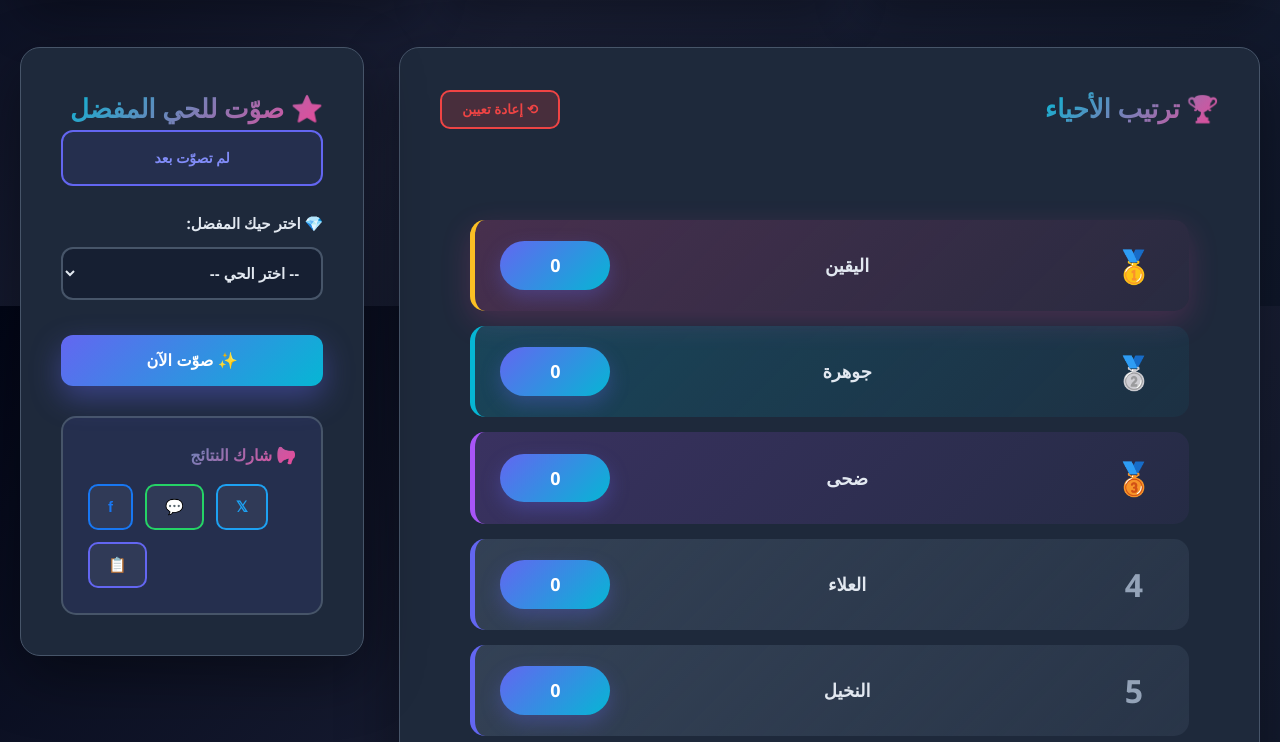
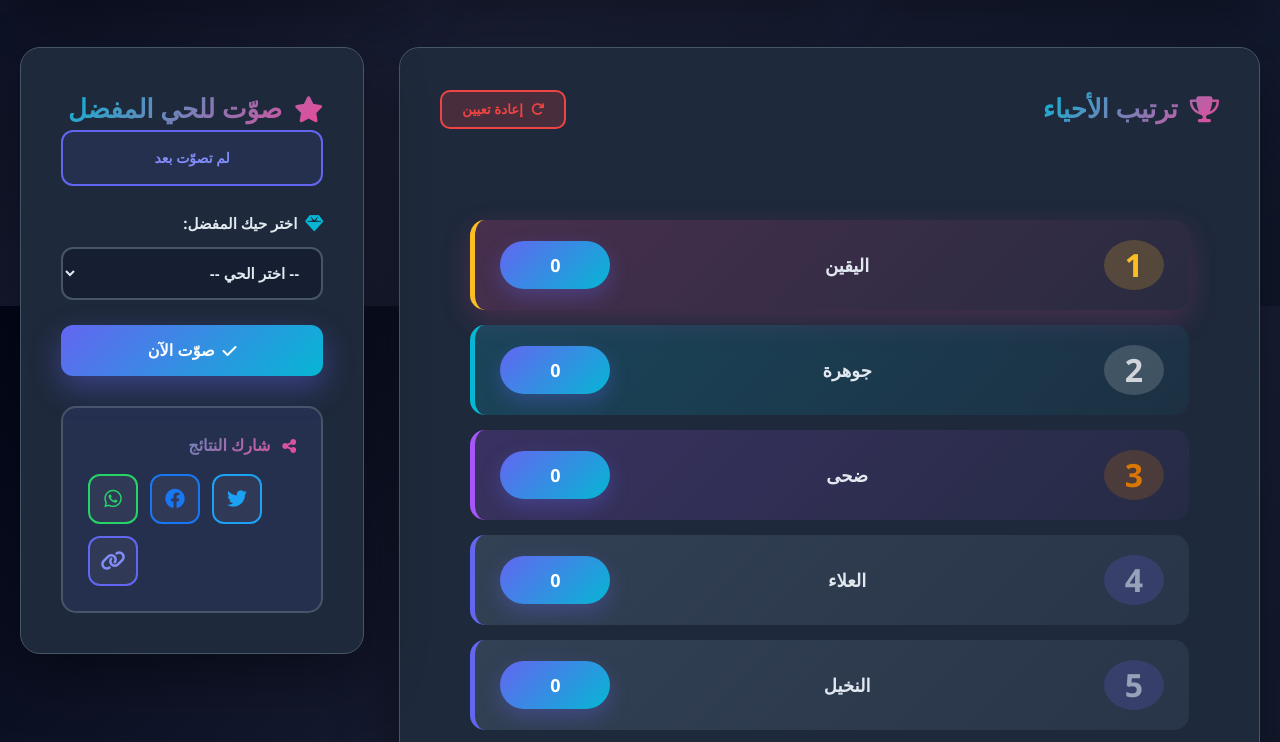
Before and after one commit to abderrahmanehouradi-source/Sidi-Moumen, a website: page index.html in a window 1280 px wide. Shown: the part 494-1236 px from the top of the page. Drawn offline with Linux system fonts and the light colour scheme.

Commit message:
🎯 إصلاح نهائي: أحياء تظهر بشكل صحيح + أصوات من الصفر + أيقونات احترافية بدل الايموجيات

```diff
--- a/app.js
+++ b/app.js
@@ -12,7 +12,7 @@ let deviceId = generateDeviceId();
 let hasVoted = false;
 let userVote = null;
 
-// توليد معرف فريد للجهاز
+// توليد معرّف فريد للجهاز
 function generateDeviceId() {
   let id = localStorage.getItem('deviceId');
   if (!id) {
@@ -91,8 +91,8 @@ function displayLeaderboard(leaderboard) {
   }
 
   leaderboardElement.innerHTML = leaderboard.map((item, index) => {
-    const medals = ['🥇', '🥈', '🥉'];
-    const medal = medals[index] || `${index + 1}`;
+    const medals = ['1', '2', '3'];
+    const medal = index < 3 ? medals[index] : `${index + 1}`;
     const topClass = index < 3 ? `top-${index + 1}` : '';
     const highlight = userVote === item.name ? ' highlight' : '';
 
@@ -137,7 +137,7 @@ async function handleVote(e) {
   e.preventDefault();
 
   if (hasVoted) {
-    showMessage('❌ لقد صوّت الجهاز الحالي مسبقاً', 'error');
+    showMessage('لقد صوّت الجهاز الحالي مسبقاً', 'error');
     return;
   }
 
@@ -145,12 +145,13 @@ async function handleVote(e) {
   const submitButton = e.target.querySelector('.btn-vote');
 
   if (!voteNeighborhood) {
-    showMessage('❌ يرجى اختيار حي', 'error');
+    showMessage('يرجى اختيار حي', 'error');
     return;
   }
 
   submitButton.disabled = true;
-  submitButton.textContent = '⏳ جاري المعالجة...';
+  const originalText = submitButton.innerHTML;
+  submitButton.innerHTML = '<i class="fas fa-spinner fa-spin"></i> جاري المعالجة...';
 
   try {
     // محاكاة تأخير
@@ -170,7 +171,7 @@ async function handleVote(e) {
     votesData[deviceId] = voteNeighborhood;
     localStorage.setItem('votesData', JSON.stringify(votesData));
 
-    showMessage(`✨ شكراً! تم تصويتك للحي: ${voteNeighborhood}`, 'success');
+    showMessage(`شكراً! تم تصويتك للحي: ${voteNeighborhood}`, 'success');
 
     // تحديث الترتيب والإحصائيات
     loadLeaderboard();
@@ -182,10 +183,10 @@ async function handleVote(e) {
     document.getElementById('voteForm').reset();
   } catch (error) {
     console.error('خطأ في التصويت:', error);
-    showMessage('❌ حدث خطأ في عملية التصويت. حاول مرة أخرى', 'error');
+    showMessage('حدث خطأ في عملية التصويت. حاول مرة أخرى', 'error');
   } finally {
     submitButton.disabled = false;
-    submitButton.textContent = '✨ صوّت الآن';
+    submitButton.innerHTML = originalText;
   }
 }
 
@@ -196,7 +197,7 @@ function updateVoteStatus() {
 
   if (hasVoted) {
     voteStatus.classList.add('voted');
-    statusText.textContent = `✅ صوّتت على: ${userVote}`;
+    statusText.textContent = `صوتت على: ${userVote}`;
   } else {
     voteStatus.classList.remove('voted');
     statusText.textContent = 'لم تصوّت بعد';
@@ -208,11 +209,11 @@ function updateVoteButtonState() {
   const submitButton = document.querySelector('.btn-vote');
   if (hasVoted) {
     submitButton.disabled = true;
-    submitButton.textContent = '🔒 صوتك محفوظ';
+    submitButton.innerHTML = '<i class="fas fa-lock"></i> صوتك محفوظ';
     submitButton.style.opacity = '0.6';
   } else {
     submitButton.disabled = false;
-    submitButton.textContent = '✨ صوّت الآن';
+    submitButton.innerHTML = '<i class="fas fa-check"></i> صوّت الآن';
     submitButton.style.opacity = '1';
   }
 }
@@ -245,7 +246,7 @@ function loadStats() {
 
 // إعادة تعيين (للمسؤولين فقط)
 function resetVotes() {
-  if (confirm('⚠️ هل أنت متأكد من إعادة تعيين جميع البيانات؟')) {
+  if (confirm('هل أنت متأكد من إعادة تعيين جميع البيانات؟')) {
     localStorage.clear();
     deviceId = generateDeviceId();
     hasVoted = false;
@@ -255,7 +256,7 @@ function resetVotes() {
     loadStats();
     updateVoteStatus();
     updateVoteButtonState();
-    showMessage('✅ تم إعادة تعيين جميع البيانات', 'success');
+    showMessage('تم إعادة تعيين جميع البيانات', 'success');
   }
 }
 
@@ -264,17 +265,8 @@ function shareOnTwitter() {
   const topNeighborhood = leaderboardData[0];
   if (!topNeighborhood) return;
 
-  const text = `🏆 حي ${topNeighborhood.name} متصدر ترتيب أحياء سيدي مومن برصيد ${topNeighborhood.votes} صوت! \n\nصوّت الآن: ${window.location.href}`;
+  const text = `حي ${topNeighborhood.name} متصدر ترتيب أحياء سيدي مومن برصيد ${topNeighborhood.votes} صوت!\n\nصوّت الآن: ${window.location.href}`;
   window.open(`https://twitter.com/intent/tweet?text=${encodeURIComponent(text)}`, '_blank');
-}
-
-// مشاركة على واتس أب
-function shareOnWhatsApp() {
-  const topNeighborhood = leaderboardData[0];
-  if (!topNeighborhood) return;
-
-  const message = `🏆 حي ${topNeighborhood.name} متصدر ترتيب أحياء سيدي مومن برصيد ${topNeighborhood.votes} صوت!\n\nصوّت الآن: ${window.location.href}`;
-  window.open(`https://wa.me/?text=${encodeURIComponent(message)}`, '_blank');
 }
 
 // مشاركة على فيسبوك
@@ -282,14 +274,23 @@ function shareOnFacebook() {
   window.open(`https://www.facebook.com/sharer/sharer.php?u=${encodeURIComponent(window.location.href)}`, '_blank');
 }
 
+// مشاركة على واتس آب
+function shareOnWhatsApp() {
+  const topNeighborhood = leaderboardData[0];
+  if (!topNeighborhood) return;
+
+  const message = `حي ${topNeighborhood.name} متصدر ترتيب أحياء سيدي مومن برصيد ${topNeighborhood.votes} صوت!\n\nصوّت الآن: ${window.location.href}`;
+  window.open(`https://wa.me/?text=${encodeURIComponent(message)}`, '_blank');
+}
+
 // نسخ الرابط
 function copyLink() {
   navigator.clipboard.writeText(window.location.href).then(() => {
     const topNeighborhood = leaderboardData[0];
     if (topNeighborhood) {
-      showMessage(`✅ تم نسخ الرابط! حي ${topNeighborhood.name} متصدر الترتيب 🏆`, 'success');
+      showMessage(`تم نسخ الرابط! حي ${topNeighborhood.name} متصدر الترتيب`, 'success');
     }
   }).catch(() => {
-    showMessage('❌ فشل نسخ الرابط', 'error');
+    showMessage('فشل نسخ الرابط', 'error');
   });
 }
--- a/index.html
+++ b/index.html
@@ -4,6 +4,7 @@
   <meta charset="UTF-8">
   <meta name="viewport" content="width=device-width, initial-scale=1.0">
   <title>ترتيب أحياء سيدي مومن | Sidi Moumen Ranking</title>
+  <link rel="stylesheet" href="https://cdnjs.cloudflare.com/ajax/libs/font-awesome/6.4.0/css/all.min.css">
   <link rel="stylesheet" href="style.css">
 </head>
 <body>
@@ -11,10 +12,12 @@
   <header>
     <div class="container">
       <div class="header-content">
-        <div class="logo">🌟</div>
+        <div class="logo">
+          <i class="fas fa-chart-bar"></i>
+        </div>
         <div class="header-title">
           <h1>ترتيب أحياء سيدي مومن</h1>
-          <p>منصة تفاعلية عصرية لتقييم وترتيب أحياء المنطقة</p>
+          <p>منصة تفاعلية احترافية لتقييم وترتيب أحياء المنطقة</p>
         </div>
       </div>
     </div>
@@ -25,17 +28,17 @@
     <!-- Stats Grid -->
     <div class="stats-section" id="statsGrid">
       <div class="stat-card gradient-purple">
-        <div class="stat-icon">🗳️</div>
+        <div class="stat-icon"><i class="fas fa-list-ol"></i></div>
         <div class="stat-value" id="totalVotes">0</div>
         <div class="stat-label">إجمالي الأصوات</div>
       </div>
       <div class="stat-card gradient-blue">
-        <div class="stat-icon">🏘️</div>
+        <div class="stat-icon"><i class="fas fa-city"></i></div>
         <div class="stat-value" id="totalNeighborhoods">19</div>
         <div class="stat-label">عدد الأحياء</div>
       </div>
       <div class="stat-card gradient-cyan">
-        <div class="stat-icon">📊</div>
+        <div class="stat-icon"><i class="fas fa-chart-pie"></i></div>
         <div class="stat-value" id="avgVotes">0</div>
         <div class="stat-label">متوسط الأصوات</div>
       </div>
@@ -46,15 +49,15 @@
       <!-- Leaderboard -->
       <section class="leaderboard-section">
         <div class="section-header">
-          <h2 class="section-title">🏆 ترتيب الأحياء</h2>
-          <button class="reset-btn" onclick="resetVotes()">⟲ إعادة تعيين</button>
+          <h2 class="section-title"><i class="fas fa-trophy"></i> ترتيب الأحياء</h2>
+          <button class="reset-btn" onclick="resetVotes()"><i class="fas fa-redo"></i> إعادة تعيين</button>
         </div>
         <div id="leaderboard" class="loading">جاري تحميل البيانات...</div>
       </section>
 
       <!-- Vote Form -->
       <aside class="vote-form-section">
-        <h2 class="section-title">⭐ صوّت للحي المفضل</h2>
+        <h2 class="section-title"><i class="fas fa-star"></i> صوّت للحي المفضل</h2>
         <div id="voteMessage"></div>
 
         <div id="voteStatus" class="vote-status">
@@ -63,23 +66,23 @@
 
         <form id="voteForm">
           <div class="form-group">
-            <label for="voteNeighborhood">💎 اختر حيك المفضل:</label>
+            <label for="voteNeighborhood"><i class="fas fa-gem"></i> اختر حيك المفضل:</label>
             <select id="voteNeighborhood" required>
               <option value="">-- اختر الحي --</option>
             </select>
           </div>
 
-          <button type="submit" class="btn-vote">✨ صوّت الآن</button>
+          <button type="submit" class="btn-vote"><i class="fas fa-check"></i> صوّت الآن</button>
         </form>
 
         <!-- Share Section -->
         <div class="share-section">
-          <h3 class="section-title" style="font-size: 16px;">📢 شارك النتائج</h3>
+          <h3 class="section-title" style="font-size: 16px;"><i class="fas fa-share-alt"></i> شارك النتائج</h3>
           <div class="share-buttons">
-            <button class="share-btn twitter" onclick="shareOnTwitter()">𝕏</button>
-            <button class="share-btn whatsapp" onclick="shareOnWhatsApp()">💬</button>
-            <button class="share-btn facebook" onclick="shareOnFacebook()">f</button>
-            <button class="share-btn copy" onclick="copyLink()">📋</button>
+            <button class="share-btn twitter" onclick="shareOnTwitter()" title="تويتر"><i class="fab fa-twitter"></i></button>
+            <button class="share-btn facebook" onclick="shareOnFacebook()" title="فيسبوك"><i class="fab fa-facebook"></i></button>
+            <button class="share-btn whatsapp" onclick="shareOnWhatsApp()" title="واتس آب"><i class="fab fa-whatsapp"></i></button>
+            <button class="share-btn copy" onclick="copyLink()" title="نسخ الرابط"><i class="fas fa-link"></i></button>
           </div>
         </div>
       </aside>
@@ -88,7 +91,7 @@
 
   <!-- Footer -->
   <footer>
-    <p>✨ منصة احترافية لأحياء سيدي مومن | صُنعت بـ 💙 من قبل المجتمع</p>
+    <p><i class="fas fa-sparkles"></i> منصة احترافية لأحياء سيدي مومن | صُنعت بـ <i class="fas fa-heart"></i> من قبل المجتمع</p>
     <p style="margin-top: 10px; font-size: 12px; opacity: 0.8;">© 2026 جميع الحقوق محفوظة</p>
   </footer>
 
--- a/style.css
+++ b/style.css
@@ -96,6 +96,7 @@ header::before {
   box-shadow: 0 8px 32px rgba(0, 0, 0, 0.2);
   border: 2px solid rgba(255, 255, 255, 0.3);
   flex-shrink: 0;
+  color: white;
 }
 
 .header-title h1 {
@@ -158,6 +159,10 @@ header::before {
   font-weight: 800;
 }
 
+.section-title i {
+  color: var(--secondary);
+}
+
 .reset-btn {
   padding: 10px 20px;
   background: rgba(239, 68, 68, 0.2);
@@ -167,6 +172,9 @@ header::before {
   cursor: pointer;
   font-weight: 700;
   transition: all 0.3s ease;
+  display: flex;
+  align-items: center;
+  gap: 8px;
 }
 
 .reset-btn:hover {
@@ -240,6 +248,25 @@ header::before {
   display: flex;
   align-items: center;
   justify-content: center;
+  width: 50px;
+  height: 50px;
+  background: rgba(99, 102, 241, 0.2);
+  border-radius: 50%;
+}
+
+.leaderboard-item.top-1 .rank-medal {
+  background: rgba(251, 191, 36, 0.2);
+  color: #fbbf24;
+}
+
+.leaderboard-item.top-2 .rank-medal {
+  background: rgba(209, 213, 219, 0.2);
+  color: #d1d5db;
+}
+
+.leaderboard-item.top-3 .rank-medal {
+  background: rgba(217, 119, 6, 0.2);
+  color: #d97706;
 }
 
 .neighborhood-name {
@@ -387,6 +414,14 @@ header::before {
   color: var(--text-light);
   margin-bottom: 12px;
   font-size: 15px;
+  display: flex;
+  align-items: center;
+  gap: 8px;
+}
+
+.form-group label i {
+  color: var(--secondary);
+  font-size: 18px;
 }
 
 .form-group select {
@@ -409,6 +444,11 @@ header::before {
   background: rgba(15, 23, 42, 0.7);
 }
 
+.form-group select option {
+  background: var(--card-bg);
+  color: var(--text-light);
+}
+
 .btn-vote {
   width: 100%;
   padding: 16px;
@@ -424,6 +464,10 @@ header::before {
   box-shadow: 0 12px 30px rgba(99, 102, 241, 0.4);
   position: relative;
   overflow: hidden;
+  display: flex;
+  align-items: center;
+  justify-content: center;
+  gap: 8px;
 }
 
 .btn-vote::before {
@@ -507,22 +551,23 @@ header::before {
 }
 
 .share-btn {
-  padding: 12px 18px;
+  width: 50px;
+  height: 50px;
   border: 2px solid var(--border);
   background: rgba(255, 255, 255, 0.05);
   color: var(--text-light);
-  border-radius: 10px;
-  font-size: 15px;
+  border-radius: 12px;
+  font-size: 20px;
   cursor: pointer;
   transition: all 0.3s ease;
   display: flex;
   align-items: center;
-  gap: 8px;
+  justify-content: center;
   font-weight: 700;
 }
 
 .share-btn:hover {
-  transform: translateY(-3px);
+  transform: translateY(-3px) scale(1.1);
   box-shadow: 0 10px 25px rgba(0, 0, 0, 0.3);
 }
 
@@ -536,6 +581,16 @@ header::before {
   color: white;
 }
 
+.share-btn.facebook {
+  border-color: #1877f2;
+  color: #1877f2;
+}
+
+.share-btn.facebook:hover {
+  background: #1877f2;
+  color: white;
+}
+
 .share-btn.whatsapp {
   border-color: #25d366;
   color: #25d366;
@@ -543,16 +598,6 @@ header::before {
 
 .share-btn.whatsapp:hover {
   background: #25d366;
-  color: white;
-}
-
-.share-btn.facebook {
-  border-color: #1877f2;
-  color: #1877f2;
-}
-
-.share-btn.facebook:hover {
-  background: #1877f2;
   color: white;
 }
 
@@ -574,6 +619,10 @@ footer {
   padding: 40px 20px;
   margin-top: 100px;
   border-top: 2px solid var(--border);
+}
+
+footer i {
+  color: var(--secondary);
 }
 
 /* Loading State */
```
